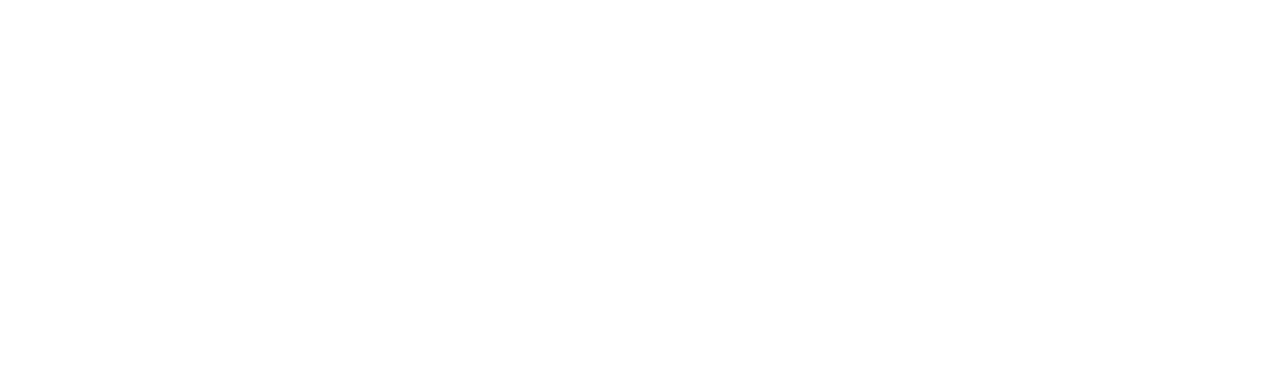
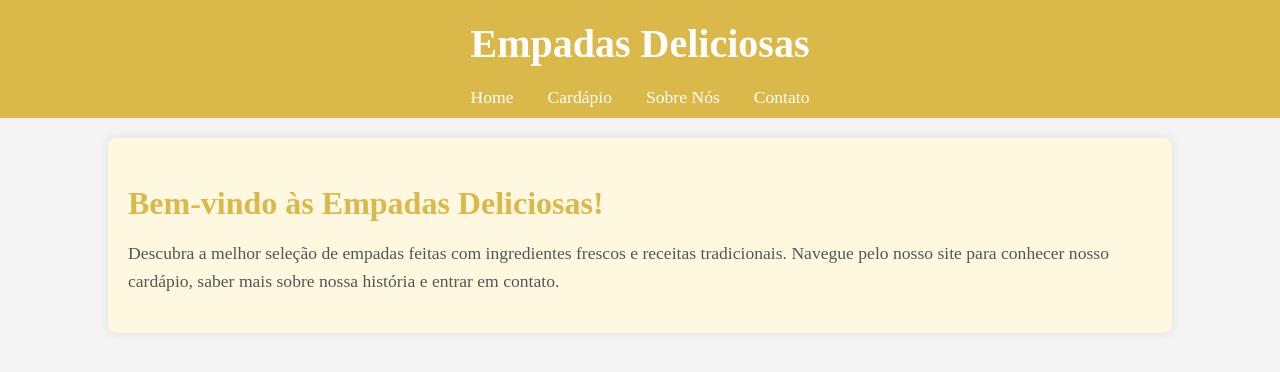
Before and after one commit to vitor44445/empadasDeliciosas, a plain HTML site: page index.html in a window 1280 px wide. Drawn offline with Linux system fonts and the light colour scheme.

Commit message:
Add files via upload

```diff
--- /dev/null
+++ b/css/index.css
@@ -0,0 +1,46 @@
+body {
+margin: 0;
+    background-color: #f4f4f4;
+}
+.header {
+    background-color: #dab84a;
+    color: white;
+    padding: 20px 0;
+    text-align: center;
+}
+.header h1 {
+    margin: 0;
+    font-size: 2.5em;
+}
+.navbar {
+    background-color: #dab84a;
+    padding-bottom: 10px;
+    text-align: center;
+}
+.navbar a {
+    color: white;
+    text-decoration: none;
+    padding: 0 15px;
+    font-size: 1.1em;
+}
+.navbar a:hover {
+    text-decoration: underline;
+}
+.container {
+    width: 80%;
+    margin: 20px auto;
+    background-color: #fff8e1;
+    padding: 20px;
+    box-shadow: 0 0 10px rgba(0, 0, 0, 0.1);
+    border-radius: 8px;
+}
+.welcome-section h2 {
+    color: #dab84a;
+    font-size: 2em;
+    margin-bottom: 15px;
+}
+.welcome-section p {
+    color: #555;
+    line-height: 1.6;
+    font-size: 1.1em;
+}
--- a/index.html
+++ b/index.html
@@ -6,6 +6,36 @@
     <title>Document</title>
 </head>
 <body>
+    <!DOCTYPE html>
+<html lang="pt-BR">
+<head>
+    <meta charset="UTF-8">
+    <meta name="viewport" content="width=device-width, initial-scale=1.0">
+    <title>Empadas Deliciosas</title>
+    <link rel="stylesheet" href="css/index.css">
+    <style>
+    </style>
+</head>
+<body>
+<div class="header">
+<h1>Empadas Deliciosas</h1>
+</div>
+<div class="navbar">
+<a href="index.html">Home</a>
+<a href="cardapio.html">Cardápio</a>
+<a href="SobreNós.html">Sobre Nós</a>
+<a href="Contato.html">Contato</a>
+</div>
+
+<div class="container">
+<div class="welcome-section">
+<h2>Bem-vindo às Empadas Deliciosas!</h2>
+<p>Descubra a melhor seleção de empadas feitas com ingredientes frescos e receitas tradicionais. Navegue pelo nosso site para conhecer nosso cardápio, saber mais sobre nossa história e entrar em contato.</p>
+</div>
+</div>
+</body>
+</html>
+
 
 </body>
 </html>
```
Also changed, not shown: Contato.html (added, +27 -0 lines), SobreNós.html (added, +27 -0 lines), cardapio.html (added, +108 -0 lines), imagem/hq720.jpg (added), imagem/images.jfif (added).
